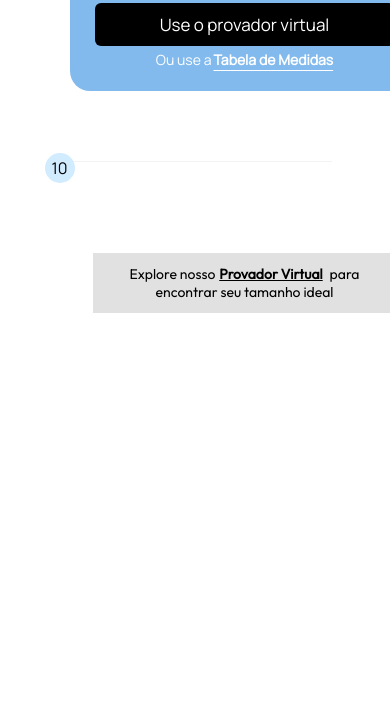
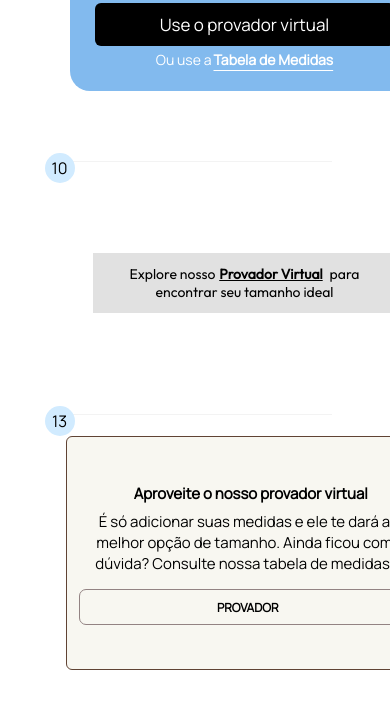
Before and after one commit to guusdias/szb-btns-storybook, a plain HTML site: page index.html in a window 390 px wide. Shown: the part 1000-1703 px from the top of the page. Before the commit the page ends 1426 px from the top, so only its background shows below. Drawn offline with Linux system fonts and the light colour scheme; a script that the page names is missing; a web font is replaced by a local one.

Commit message:
feat: third added

```diff
--- a/index.html
+++ b/index.html
@@ -31,6 +31,7 @@
   <link rel="stylesheet" href="styles/buttons/tenth.css">
   <link rel="stylesheet" href="styles/buttons/eleventh.css">
   <link rel="stylesheet" href="styles/buttons/twelfth.css">
+  <link rel="stylesheet" href="styles/buttons/thirteenth.css">
   <script src="https://kit.fontawesome.com/28beedde55.js" crossorigin="anonymous"></script>
   <link rel="shortcut icon"
     href="//store.sizebay.com/cdn/shop/files/Brand_Symbol_Tag_Sizebay_2x_3_32x32.png?v=1689960734" type="image/png">
@@ -177,6 +178,17 @@
             </div>
           </div>
         </div>
+        <div id="thirteenth" style="position: relative;" class="grid-item">
+          <span class="number" style="position: absolute; top:-10px; left: 0; color:black;">13</span>
+          <div class="vfr__container" id="szb-container"><span id="title-sizebay">Aproveite o nosso provador
+              virtual</span><span id="text-sizebay">É só adicionar suas
+              medidas e
+              ele te dará a melhor opção de tamanho. Ainda ficou com dúvida? Consulte nossa tabela de medidas.</span>
+            <div class="szb-vfr-btns"><button id="szb-chart-button" class="vfr__button--clean"
+                type="button">tabela</button><button id="szb-vfr-button" class="vfr__button--clean"
+                type="button">provador</button></div>
+          </div>
+        </div>
       </div>
       <!---
         <div class="grid-item">
--- /dev/null
+++ b/styles/buttons/thirteenth.css
@@ -0,0 +1,165 @@
+:root {
+  --main-font-3: "Manrope", sans-serif;
+  --color1: #585858;
+}
+
+@font-face {
+  font-family: 'untitled-font-3';
+  src: url('../font/stores/fontRuler/fonts/untitled-font-3.woff');
+  font-weight: normal;
+  font-style: normal;
+}
+
+#thirteenth #title-sizebay {
+  font-weight: 600;
+  font-size: 15px;
+  font-family: var(--main-font-3);
+  justify-content: center;
+  display: flex !important;
+}
+
+#thirteenth span#text-sizebay {
+  width: 100%;
+  font-family: var(--main-font-3);
+  margin-top: 2%;
+  font-size: 16px;
+  justify-content: center !important;
+  display: flex !important;
+  font-weight: 300 !important;
+}
+
+
+#szb-vfr-recommendation {
+  width: 100%;
+  display: flex;
+  justify-content: left;
+  margin-left: 0px;
+  font-size: 13px;
+  color: var(--main-color);
+  font-family: var(--main-font-3);
+}
+
+#szb-vfr-recommendation b {
+  display: contents;
+  font-weight: bold;
+}
+
+#thirteenth .vfr__container {
+  width: 90%;
+  padding: 20px;
+  background: #F8F7F1;
+  border: solid 1px #604334;
+  border-radius: 7px;
+  display: flex !important;
+  justify-content: center !important;
+  flex-direction: column;
+}
+
+#thirteenth button#szb-chart-button {
+  margin-right: 15px !important;
+}
+
+#thirteenth div#szb-container {
+  display: flex;
+}
+
+#thirteenth .szb-vfr-btns {
+  justify-content: center;
+  margin-top: 5px;
+  margin-left: 20px;
+}
+
+#thirteenth .vfr__button--clean {
+  line-height: normal;
+  font-size: 12px !important;
+  /* XXX */
+  color: var(--main-color);
+  text-decoration: none;
+  text-transform: uppercase;
+  font-family: var(--main-font-3);
+  font-weight: 600;
+  margin-top: 10px;
+  margin-bottom: -4px;
+  position: relative;
+  border: 1px solid #F8F7F1;
+  padding: 0px 10px 0px 10px;
+  height: 36px;
+  justify-content: center;
+  border-radius: 7px;
+}
+
+#thirteenth .vfr__button--clean-icon:hover,
+#thirteenth .vfr__button--clean:hover {
+  text-decoration: none;
+  border: 1px solid #000;
+}
+
+#thirteenth .vfr__button--clean {
+  line-height: normal;
+  font-size: 13px;
+  /* XXX */
+  color: var(--main-color);
+  text-decoration: none;
+  text-transform: uppercase;
+  font-family: var(--main-font-3);
+  font-weight: 600;
+  margin-top: 10px;
+  margin-bottom: -4px;
+  position: relative;
+  border: 1px solid #938383;
+  padding: 0px 10px 0px 10px;
+  height: 36px;
+  width: 80%;
+  justify-content: center;
+  background: none;
+}
+
+@media screen and (max-width: 768px) {
+  #szb-vfr-recommendation {
+    font-size: 14px !important;
+
+  }
+
+  #thirteenth .vfr__container {
+    width: 100%;
+    border-radius: 6px;
+    margin-left: -1%;
+    padding: 10px 2px 12px 2px;
+  }
+
+  #thirteenth #title-sizebay {
+    font-size: 15px;
+    font-family: var(--main-font-3);
+    justify-content: center;
+    margin-left: 16px;
+
+  }
+
+  #thirteenth .vfr__button--clean {
+    width: 100%;
+    justify-content: center;
+    font-size: 12px;
+  }
+
+  #thirteenth .szb-vfr-btns {
+    margin-left: 10px;
+  }
+
+  #thirteenth span#text-sizebay {
+    width: 93%;
+    font-size: 15px;
+    margin-left: 4%;
+    justify-content: center;
+  }
+
+}
+
+div.vfr__container--backdrop.szb-modal-open,
+iframe#szb-modal {
+  z-index: 99999999999999999 !important;
+}
+
+#thirteenth button#szb-chart-button {
+  margin-right: 7%;
+  display: none;
+}
```
